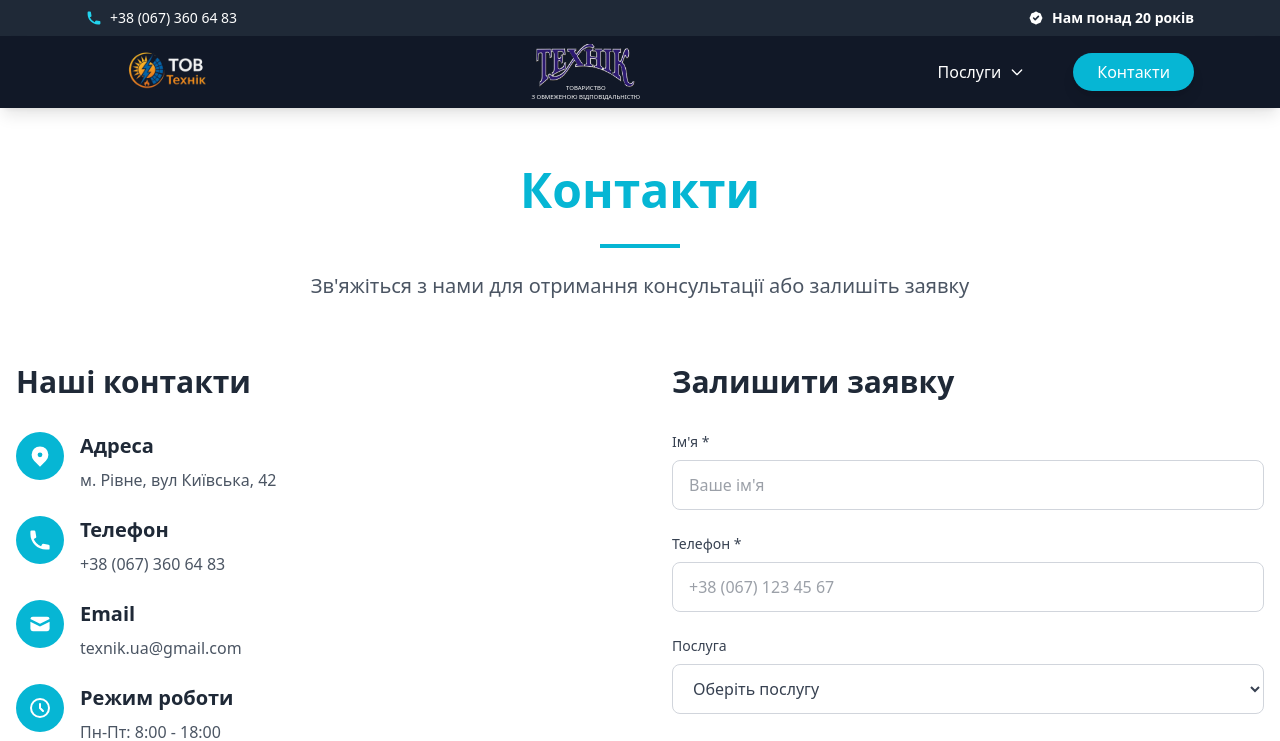
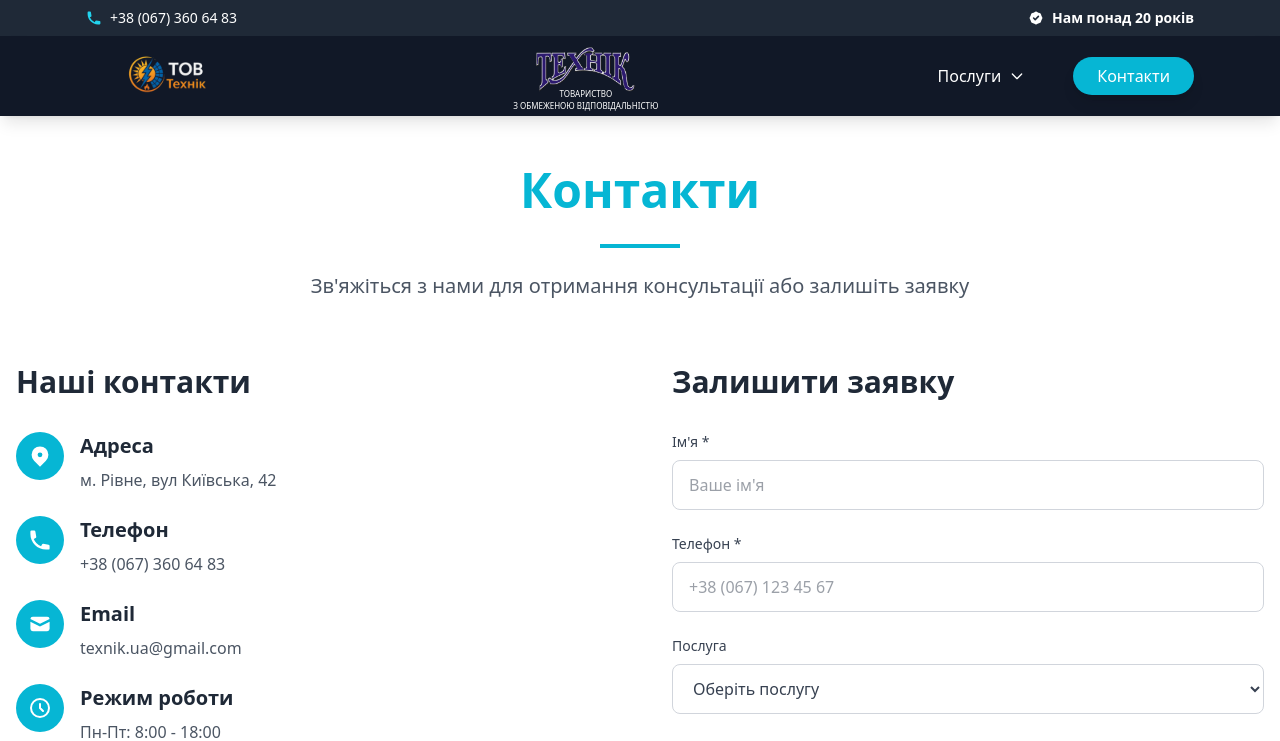
Before and after one commit to Natali993/texnic, a Next.js app: page /contact in a window 1280 px wide. Shown: the top 741 px of the page. Built offline with nearby package versions, Linux system fonts and the light colour scheme.

Commit message:
fix header, build

```diff
--- a/src/app/Header.tsx
+++ b/src/app/Header.tsx
@@ -19,7 +19,7 @@ const Logo = () => {
 
 const LogoMain = () => {
   return (
-    <Link href="/" className="flex relative mt-4 md:mt-0 px-8 h-14 overflow-hidden items-center">
+    <Link href="/" className="flex relative mt-4 md:mt-0 px-8 h-18 overflow-hidden items-center">
       <Image
         src="/tehnic-removebg-preview.png"
         alt="Company Logo"
@@ -27,7 +27,7 @@ const LogoMain = () => {
         height={50}
         className="object-contain"
       />
-     <div className="absolute top-10 left-0 w-full text-center !text-[6px] text-[#fff] uppercase">Товариство <br/> з обмеженою відповідальністю</div>
+     <div className="absolute top-12 left-0 w-full text-center !text-[8px] text-[#fff] uppercase">Товариство <br/> з обмеженою відповідальністю</div>
     </Link>
   );
 };
@@ -237,7 +237,7 @@ const Subheader = () => {
 const MainHeader = () => {
   return (
     <div className="bg-gradient-to-r from-gray-900 via-gray-800 to-gray-900 shadow-lg relative">
-      <div className="container mx-auto flex items-center md:h-18 justify-between items-center max-w-[1140px] py-0 px-4">
+      <div className="container mx-auto flex items-center md:h-20 justify-between items-center max-w-[1140px] py-0 px-4">
         <Logo />
         <LogoMain />
         <NavigationMenu />
--- a/src/app/certificates/page.tsx
+++ b/src/app/certificates/page.tsx
@@ -4,7 +4,7 @@ import { CTASection } from '@/components/CTASection';
 import { useState } from 'react';
 import Image from 'next/image';
 
-export default function Сertificates() {
+export default function PageCertificates() {
   const [selectedImage, setSelectedImage] = useState<string | null>(null);
 
   const certificates = [
```
